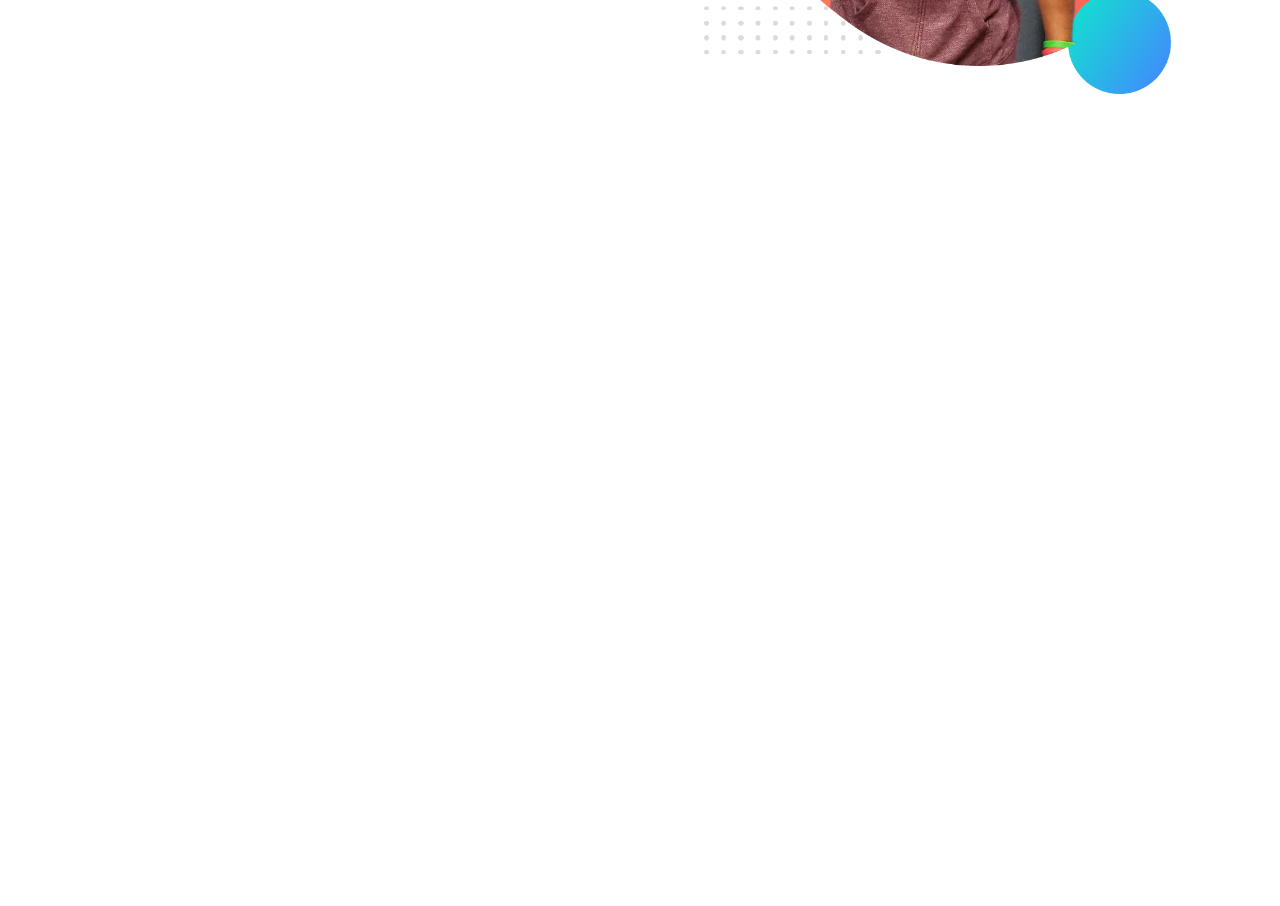
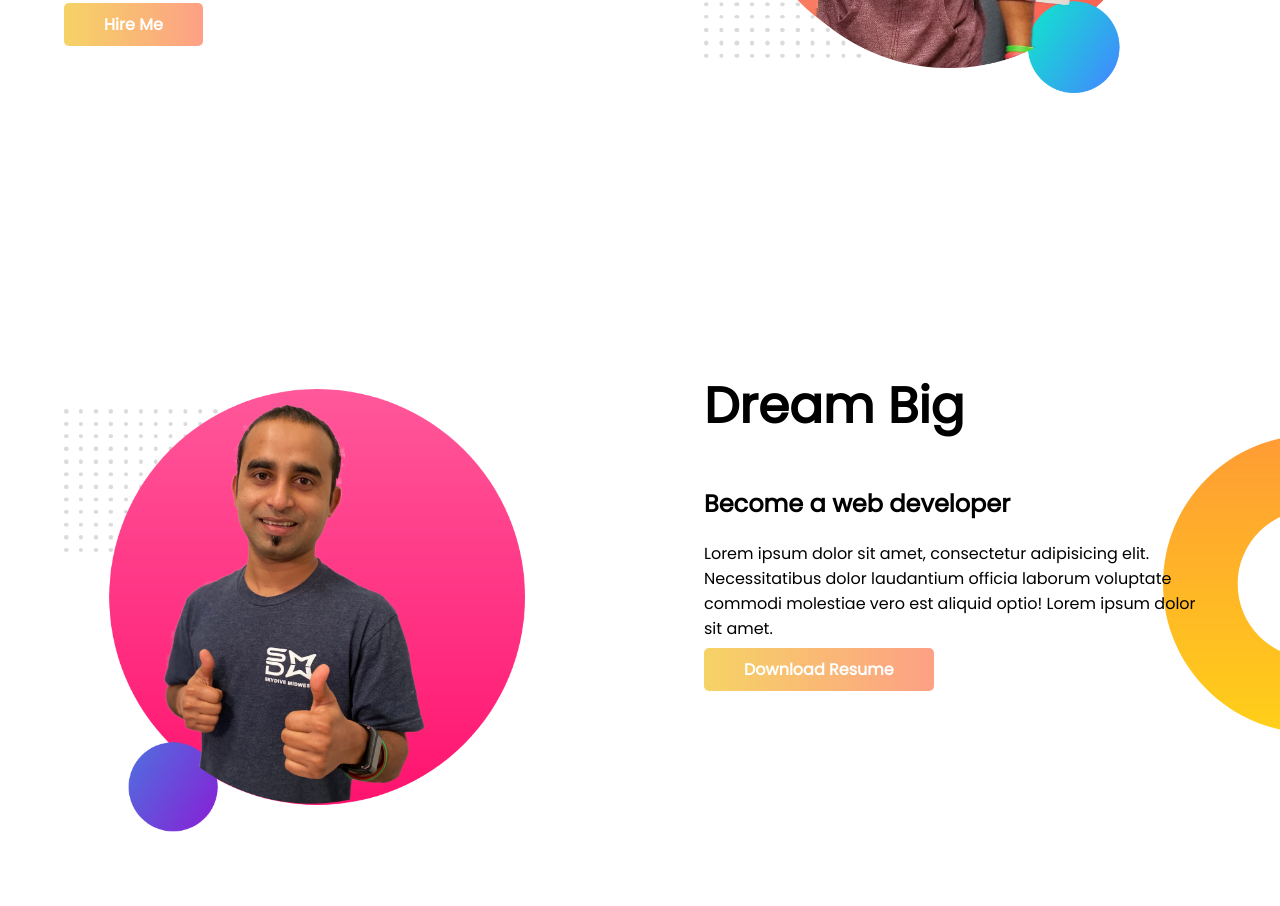
Before and after one commit to developersayem/ph-developer-portfolio, a plain HTML site: page index.html in a window 1280 px wide. Shown: the part 490-1396 px from the top of the page. Before the commit the page ends 800 px from the top, so only its background shows below. Drawn offline with Linux system fonts and the light colour scheme.

Commit message:
dream big added

```diff
--- a/index.html
+++ b/index.html
@@ -26,7 +26,18 @@
         </div>
     </section>
 
-    <!-- <button class="hire-me" type="button>Hire Me</button> -->
+    <section class="dream-big">
+        <div class="half-width">
+            <img src="./images/jhankar2.png" alt="">
+        </div>
+        <div class="half-width">
+            <h1>Dream Big </h1>
+            <h2>Become a web developer </h2>
+            <p>Lorem ipsum dolor sit amet, consectetur adipisicing elit. Necessitatibus dolor laudantium officia laborum voluptate commodi molestiae vero est aliquid optio! Lorem ipsum dolor sit amet.
+            </p>
+            <a target="_blank" href="#" class="link-button">Download Resume</a>
+        </div>
+    </section>
 </body>
 
 </html>
--- a/style.css
+++ b/style.css
@@ -14,11 +14,12 @@ h1 span {
 
 section {
     display: flex;
+    margin-bottom: 100px;
 }
 
 .half-width {
     width: 50%;
-    padding-left: 5%;
+    padding: 5%;
 }
 
 .half-width img {
@@ -39,3 +40,9 @@ section {
     background-image: url(./images/top-banner.png);
     background-repeat: no-repeat;
 }
+
+.dream-big {
+    background-image: url(./images/dream-bg.png);
+    background-repeat: no-repeat;
+    background-position: right;
+}
```
